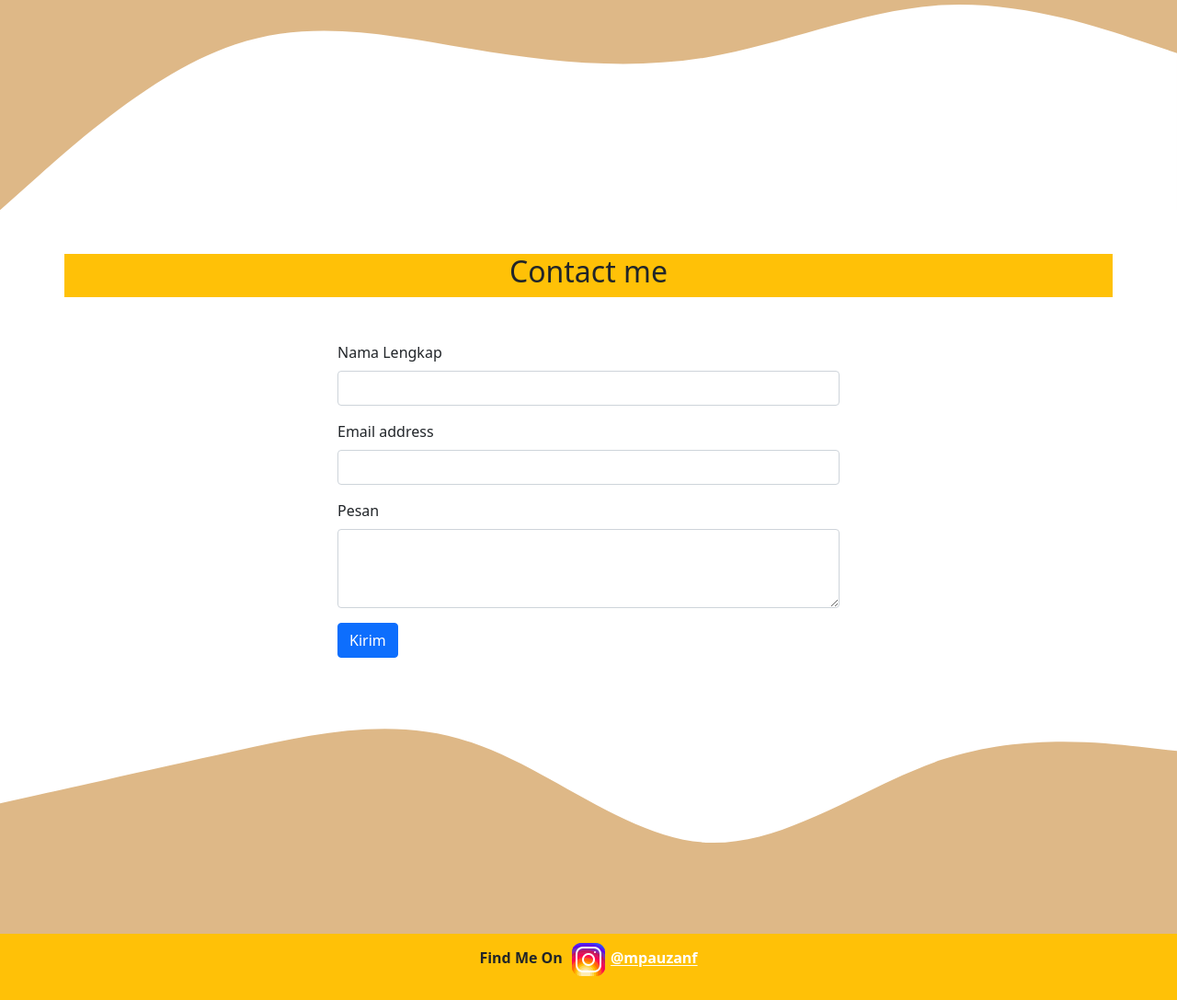
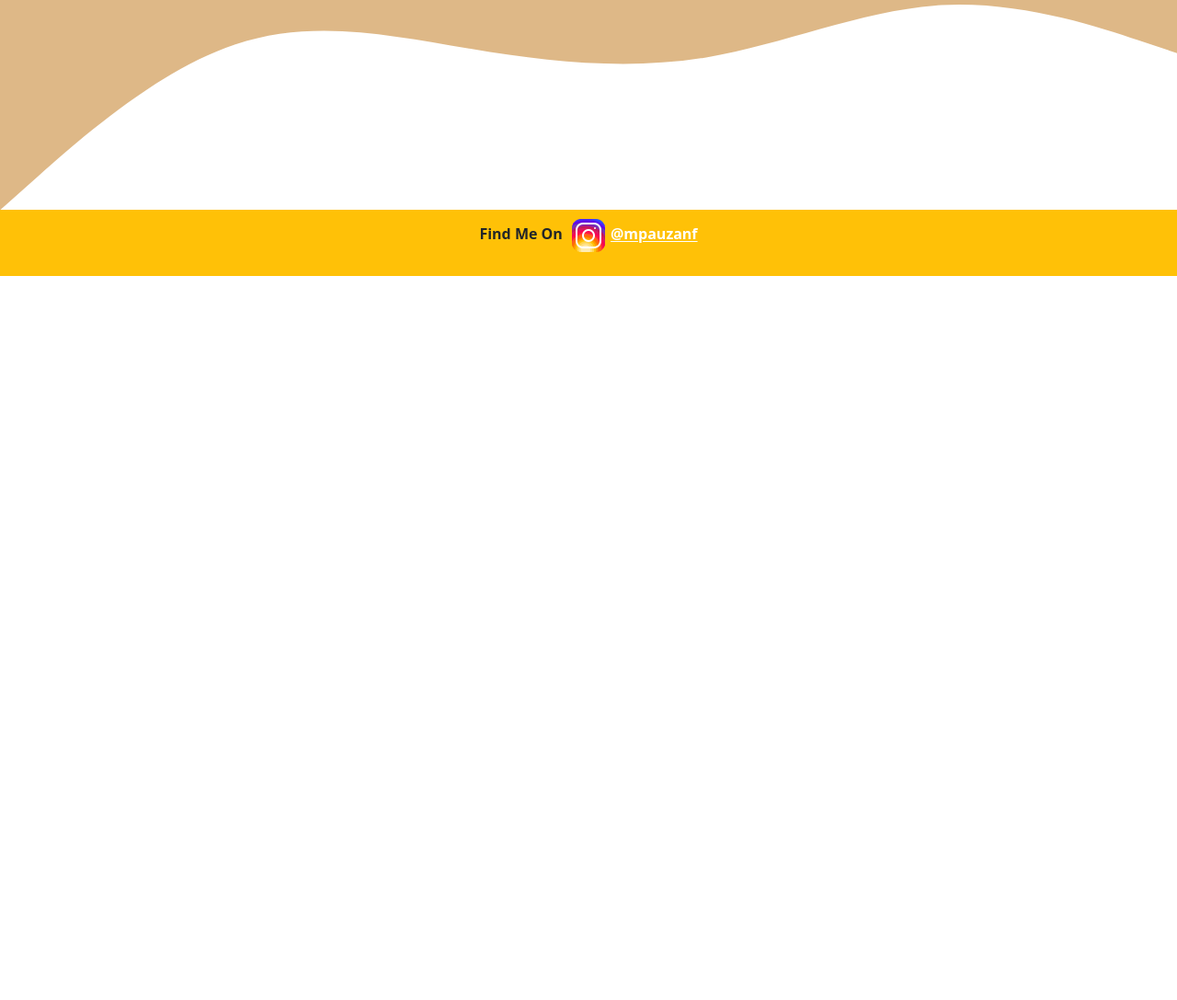
Before and after one commit to mfauzanfaturrohman/mfauzanfaturrohman, a plain HTML site: page index.html in a window 1280 px wide. Shown: the part 2456-3543 px from the top of the page at 92% size. After the commit the page ends 2756 px from the top, so only its background shows below. Drawn offline with nearby package versions, Linux system fonts and the light colour scheme.

Commit message:
index.html

```diff
--- a/index.html
+++ b/index.html
@@ -159,44 +159,6 @@
     </section>
     <!-- projects end -->
 
-    <!-- social media -->
-    <section id="contact">
-      <div class="container">
-        <div class="row text-center bg-warning mb-5">
-          <div class="col">
-            <h2>Contact me</h2>
-          </div>
-        </div>
-        <div class="row justify-content-center mb-3">
-          <div class="col-md-6">
-            <form>
-              <div class="mb-3">
-                <label for="Name" class="form-label">Nama Lengkap</label>
-                <input type="nama lengkap" class="form-control" id="name" aria-describedby="name" />
-              </div>
-              <div class="mb-3">
-                <label for="email" class="form-label">Email address</label>
-                <input type="email" class="form-control" id="email" aria-describedby="email" />
-              </div>
-              <div class="mb-3">
-                <label for="pesan" class="form-label">Pesan</label>
-                <textarea class="form-control" id="pesan" rows="3"></textarea>
-              </div>
-              <button type="submit" class="btn btn-primary">Kirim</button></a>
-            </form>
-          </div>
-        </div>
-      </div>
-      <svg xmlns="http://www.w3.org/2000/svg" viewBox="0 0 1440 320">
-        <path
-          fill="burlywood"
-          fill-opacity="1"
-          d="M0,160L48,149.3C96,139,192,117,288,96C384,75,480,53,576,85.3C672,117,768,203,864,208C960,213,1056,139,1152,106.7C1248,75,1344,85,1392,90.7L1440,96L1440,320L1392,320C1344,320,1248,320,1152,320C1056,320,960,320,864,320C768,320,672,320,576,320C480,320,384,320,288,320C192,320,96,320,48,320L0,320Z"
-        ></path>
-      </svg>
-    </section>
-    <!-- social media end -->
-
     <!-- footer -->
     <footer class="bg-warning text-center p-1 fw-bold">
       <p>Find Me On <img src="img/icons8-instagram-48.png" alt="" /><a href="https://instagram.com/mpauzanf/" class="text-white fw-bold">@mpauzanf</a></p>
```
